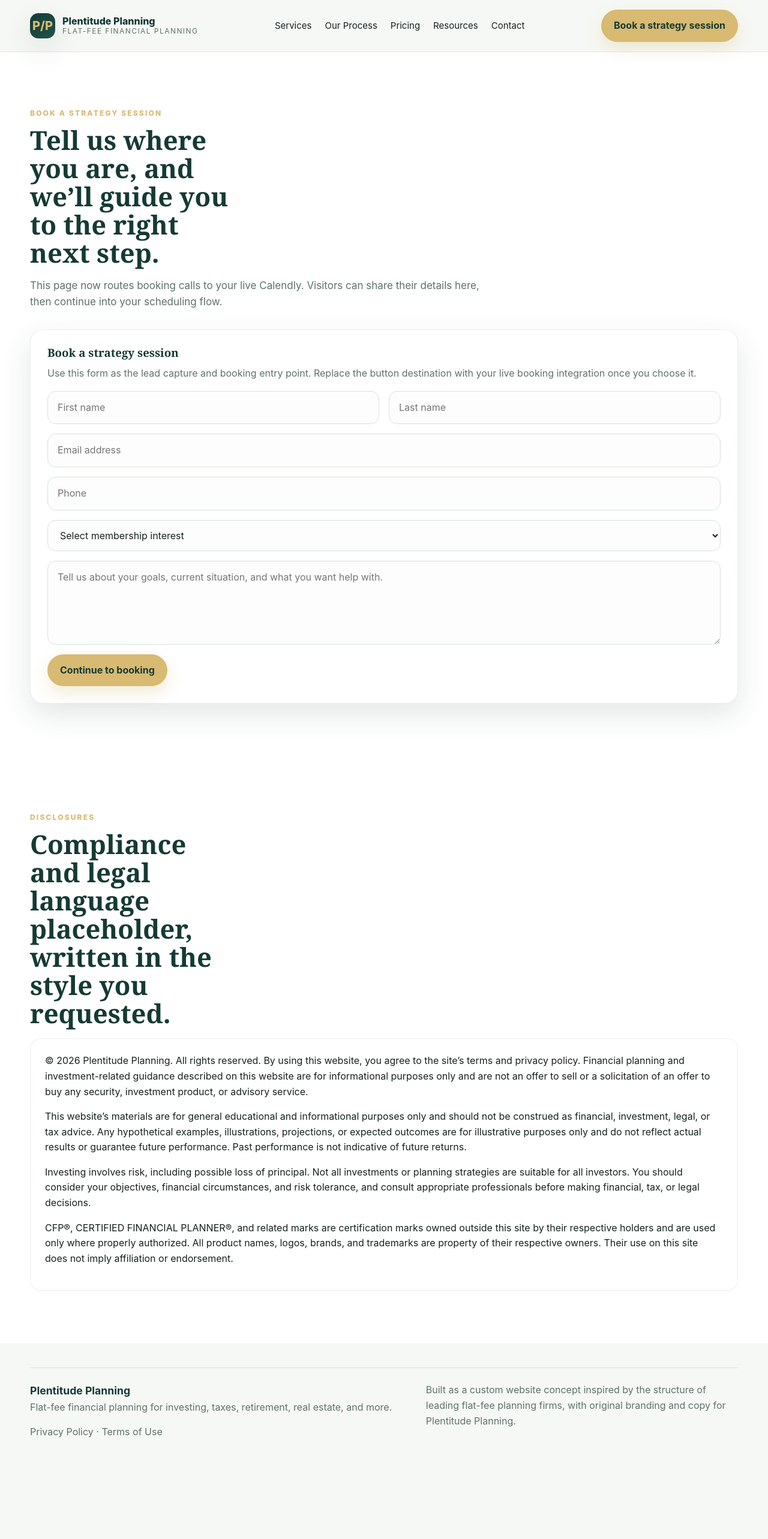
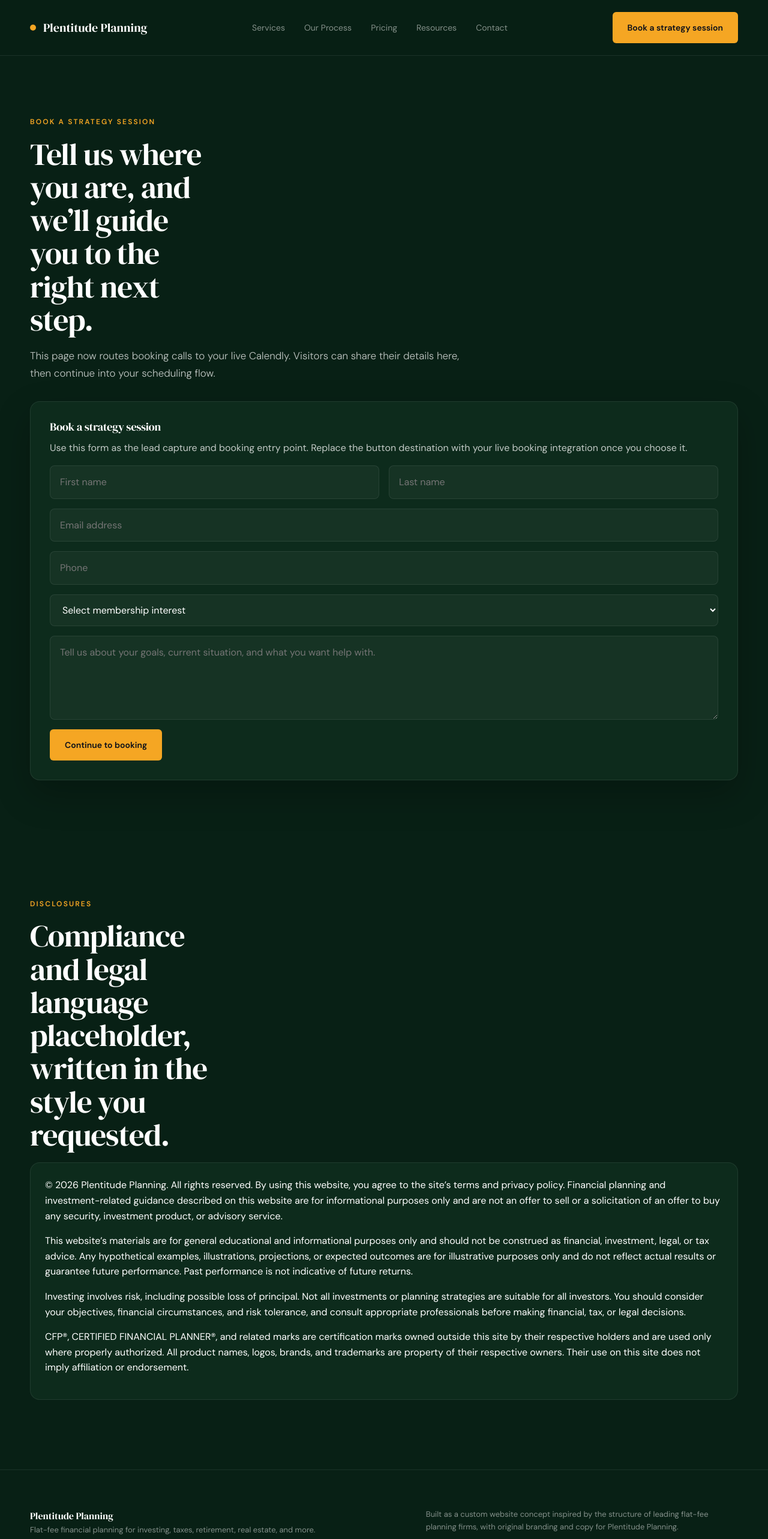
Before and after one commit to margohill2020-boop/PlentitudePlanning-Site, a Next.js app: page /contact in a window 1280 px wide. Shown: the top 2566 px of the page at 60% size. Before the commit the page ends 2477 px from the top, so only its background shows below. Built offline with nearby package versions, Linux system fonts and the light colour scheme.

Commit message:
Apply pricing mockup visual system to site

```diff
--- a/app/globals.css
+++ b/app/globals.css
@@ -1,16 +1,17 @@
 :root {
-  --forest: #153a34;
-  --pine: #1f544a;
-  --sage: #dfe9e4;
-  --mist: #f6f8f5;
-  --gold: #d8ba72;
-  --sand: #efe7d6;
-  --ink: #16211e;
-  --muted: #5f716b;
-  --line: #d8e2dc;
+  --bg: #082015;
+  --bg-card: #0d2b1c;
+  --bg-featured: #0f3322;
+  --bg-soft: #10281b;
+  --border: rgba(255,255,255,0.08);
+  --border-strong: rgba(255,255,255,0.14);
+  --gold: #f5a623;
+  --gold-light: #ffb84d;
   --white: #ffffff;
-  --shadow: 0 18px 48px rgba(21, 58, 52, 0.12);
-  --radius: 22px;
+  --muted: rgba(255,255,255,0.5);
+  --muted-light: rgba(255,255,255,0.75);
+  --green: #4ade80;
+  --shadow: 0 24px 60px rgba(0,0,0,0.24);
   --max: 1180px;
 }
 
@@ -18,99 +19,100 @@
 html { scroll-behavior: smooth; }
 body {
   margin: 0;
-  font-family: Inter, ui-sans-serif, system-ui, -apple-system, BlinkMacSystemFont, "Segoe UI", sans-serif;
-  color: var(--ink);
-  background: var(--mist);
+  font-family: 'DM Sans', ui-sans-serif, system-ui, sans-serif;
+  color: var(--white);
+  background: var(--bg);
   line-height: 1.6;
 }
 
 a { color: inherit; text-decoration: none; }
 h1, h2, h3, h4 {
   margin: 0 0 12px;
-  font-family: Georgia, "Times New Roman", serif;
+  font-family: 'DM Serif Display', Georgia, serif;
   line-height: 1.08;
-  color: var(--forest);
+  color: var(--white);
+  font-weight: 400;
+  letter-spacing: -0.02em;
 }
 p { margin: 0 0 16px; }
 img { max-width: 100%; height: auto; }
 
 .container { width: min(var(--max), calc(100% - 40px)); margin: 0 auto; }
-.section { padding: 88px 0; }
-.sectionWhite { background: var(--white); }
-.sectionForest { background: var(--forest); color: rgba(255,255,255,0.88); }
-.sectionForest h2, .sectionForest h3 { color: var(--white); }
+.section { padding: 96px 0; }
+.sectionWhite, .sectionForest { background: transparent; color: var(--white); }
 .sectionLabel {
   color: var(--gold);
   text-transform: uppercase;
   letter-spacing: 0.18em;
   font-size: 12px;
-  font-weight: 800;
-  margin-bottom: 12px;
+  font-weight: 600;
+  margin-bottom: 16px;
   display: inline-block;
 }
 .sectionHeading {
-  font-size: clamp(2rem, 3.4vw, 3.4rem);
-  max-width: 14ch;
+  font-size: clamp(2.4rem, 4vw, 4.5rem);
+  max-width: 12ch;
   margin-bottom: 18px;
 }
 .sectionIntro {
-  max-width: 70ch;
-  color: var(--muted);
+  max-width: 62ch;
+  color: var(--muted-light);
   font-size: 17px;
+  line-height: 1.7;
+  font-weight: 300;
 }
-.sectionForest .sectionIntro { color: rgba(255,255,255,0.78); }
 
 .btn {
   display: inline-flex;
   align-items: center;
   justify-content: center;
-  border-radius: 999px;
-  padding: 13px 20px;
+  border-radius: 6px;
+  padding: 14px 24px;
   text-decoration: none;
-  font-weight: 700;
+  font-weight: 600;
   border: 1px solid transparent;
   transition: 180ms ease;
   cursor: pointer;
+  font-size: 14px;
 }
 .btn:hover { transform: translateY(-1px); }
 .btnPrimary {
   background: var(--gold);
-  color: var(--forest);
-  box-shadow: 0 12px 28px rgba(216, 186, 114, 0.28);
+  color: #0a0e1a;
 }
 .btnSecondary {
   background: transparent;
   color: var(--white);
-  border-color: rgba(255,255,255,0.32);
+  border-color: var(--border);
 }
 .btnOutline {
-  background: var(--white);
-  color: var(--forest);
-  border-color: rgba(21, 58, 52, 0.12);
+  background: transparent;
+  color: var(--white);
+  border-color: var(--border);
 }
 .card {
-  background: var(--white);
-  border-radius: var(--radius);
+  background: var(--bg-card);
+  border-radius: 16px;
   box-shadow: var(--shadow);
-  border: 1px solid rgba(21, 58, 52, 0.08);
-  padding: 28px;
+  border: 1px solid var(--border);
+  padding: 32px;
 }
-.card p, .card li { color: var(--muted); }
+.card p, .card li { color: var(--muted-light); }
 
 .nav {
   position: sticky;
   top: 0;
   z-index: 30;
-  background: rgba(246, 248, 245, 0.92);
-  backdrop-filter: blur(10px);
-  border-bottom: 1px solid rgba(21, 58, 52, 0.08);
+  background: rgba(8,32,21,0.95);
+  backdrop-filter: blur(12px);
+  border-bottom: 1px solid var(--border);
 }
 .navInner {
   display: flex;
   align-items: center;
   justify-content: space-between;
   gap: 20px;
-  padding: 16px 0;
+  padding: 20px 0;
 }
 .brandWrap {
   display: flex;
@@ -118,190 +120,286 @@ img { max-width: 100%; height: auto; }
   gap: 12px;
 }
 .brandMark {
-  width: 42px;
-  height: 42px;
-  border-radius: 14px;
-  background: linear-gradient(135deg, var(--forest), var(--pine));
-  color: var(--gold);
-  display: inline-flex;
-  align-items: center;
-  justify-content: center;
+  width: 10px;
+  height: 10px;
+  border-radius: 50%;
+  background: var(--gold);
+  color: transparent;
+  box-shadow: none;
+}
+.brandText { display: flex; flex-direction: column; line-height: 1.1; }
+.brandName {
+  font-family: 'DM Serif Display', Georgia, serif;
   font-size: 20px;
-  font-weight: 800;
-  box-shadow: var(--shadow);
+  color: var(--white);
 }
-.brandText {
-  display: flex;
-  flex-direction: column;
-  line-height: 1.1;
-}
-.brandName { font-weight: 800; color: var(--forest); }
 .brandSub {
-  font-size: 12px;
-  color: var(--muted);
-  text-transform: uppercase;
-  letter-spacing: 0.12em;
+  display: none;
 }
 .navLinks {
   display: flex;
-  gap: 22px;
+  gap: 32px;
   flex-wrap: wrap;
-  font-size: 15px;
+  font-size: 14px;
 }
+.navLinks a { color: var(--muted); }
+.navLinks a:hover { color: var(--white); }
 
-.hero { padding: 44px 0 28px; }
-.heroPanel {
-  display: grid;
-  grid-template-columns: 1.08fr 0.92fr;
-  background: radial-gradient(circle at top left, rgba(216,186,114,0.18), transparent 28%), linear-gradient(135deg, #12312c, #234f45);
-  color: var(--white);
-  border-radius: 28px;
-  overflow: hidden;
-  box-shadow: var(--shadow);
+.hero { text-align: center; padding: 110px 0 90px; position: relative; overflow: hidden; }
+.hero::before {
+  content: '';
+  position: absolute;
+  top: -100px;
+  left: 50%;
+  transform: translateX(-50%);
+  width: 600px;
+  height: 400px;
+  background: radial-gradient(ellipse, rgba(74,222,128,0.07) 0%, transparent 70%);
+  pointer-events: none;
 }
-.heroPanelSimple {
-  grid-template-columns: 1fr;
-  background: linear-gradient(180deg, #0f1715, #172622);
+.heroPanel, .heroPanelSimple {
+  display: block;
+  background: transparent;
+  box-shadow: none;
+  border-radius: 0;
 }
-.heroCopy { padding: 58px 48px; }
-.heroCopyWide {
+.heroCopy, .heroCopyWide {
   max-width: 760px;
-  padding: 72px 56px;
+  padding: 0;
+  margin: 0 auto;
 }
 .eyebrow {
-  display: inline-block;
-  margin-bottom: 14px;
-  color: #efda9f;
-  font-weight: 800;
+  display: inline-flex;
+  align-items: center;
+  gap: 8px;
   font-size: 12px;
+  font-weight: 500;
+  letter-spacing: 0.18em;
   text-transform: uppercase;
-  letter-spacing: 0.18em;
+  color: var(--gold);
+  margin-bottom: 24px;
+  border: 1px solid rgba(245,166,35,0.3);
+  padding: 6px 16px;
+  border-radius: 20px;
 }
 .hero h1 {
-  font-size: clamp(2.5rem, 5vw, 4.8rem);
-  color: var(--white);
-  max-width: 10.5ch;
-  margin-bottom: 18px;
+  font-size: clamp(42px, 6vw, 72px);
+  max-width: 11ch;
+  margin: 0 auto 24px;
 }
 .hero p {
-  color: rgba(255,255,255,0.85);
-  max-width: 62ch;
+  color: var(--muted-light);
+  max-width: 560px;
   font-size: 17px;
+  line-height: 1.7;
+  font-weight: 300;
+  margin: 0 auto 40px;
 }
 .heroActions {
   display: flex;
   gap: 14px;
   flex-wrap: wrap;
-  margin-top: 28px;
-  margin-bottom: 26px;
+  justify-content: center;
+  margin-top: 0;
+  margin-bottom: 0;
 }
-.heroPoints {
+.heroPoints, .heroMedia, .heroFloatingCard, .heroCardOne, .heroCardTwo {
+  display: none;
+}
+
+.trustRow { margin: 0 auto 100px; position: relative; z-index: 2; }
+.trustGrid {
   display: grid;
   grid-template-columns: repeat(3, 1fr);
-  gap: 14px;
-}
-.heroPoint {
-  background: rgba(255,255,255,0.08);
-  border: 1px solid rgba(255,255,255,0.12);
-  border-radius: 16px;
-  padding: 16px;
-}
-.heroPoint strong { display: block; margin-bottom: 4px; }
-.heroPoint span { color: rgba(255,255,255,0.72); font-size: 14px; }
-.heroMedia {
-  min-height: 560px;
-  position: relative;
-  background: linear-gradient(to left, rgba(10, 21, 18, 0.10), rgba(10, 21, 18, 0.28)), url('https://images.unsplash.com/photo-1518458028785-8fbcd101ebb9?auto=format&fit=crop&w=1400&q=80') center/cover no-repeat;
-}
-.heroFloatingCard {
-  position: absolute;
-  max-width: 260px;
-  background: rgba(255,255,255,0.94);
-  color: var(--forest);
-  border-radius: 18px;
-  padding: 18px;
-  box-shadow: var(--shadow);
-}
-.heroFloatingCard strong { display: block; line-height: 1.35; }
-.heroCardOne { top: 42px; right: 28px; }
-.heroCardTwo { bottom: 34px; left: 28px; }
-
-.trustRow { margin-top: -26px; position: relative; z-index: 2; }
-.trustGrid {
-  display: grid;
-  grid-template-columns: repeat(4, 1fr);
-  gap: 18px;
+  gap: 1px;
+  background: var(--border);
+  border: 1px solid var(--border);
+  border-radius: 12px;
+  overflow: hidden;
+  max-width: 900px;
+  margin: 0 auto;
 }
 .trustGridSimple .trustCard {
-  padding: 18px 16px;
+  padding: 28px 24px;
 }
 .trustCard {
-  background: var(--white);
-  border-radius: 18px;
-  padding: 22px 18px;
-  box-shadow: var(--shadow);
-  border: 1px solid rgba(21, 58, 52, 0.06);
+  background: var(--bg-card);
+  border-radius: 0;
+  box-shadow: none;
+  border: none;
   text-align: center;
 }
-.trustCard strong { display: block; color: var(--forest); margin-bottom: 6px; }
-.trustCard span { color: var(--muted); font-size: 14px; }
+.trustCard strong {
+  display: block;
+  font-family: 'DM Serif Display', Georgia, serif;
+  font-size: 28px;
+  color: var(--gold);
+  margin-bottom: 6px;
+  font-weight: 400;
+}
+.trustCard span { color: var(--muted); font-size: 13px; }
 
 .grid3, .faqGrid, .processGrid, .servicesGrid {
   display: grid;
-  gap: 24px;
+  gap: 20px;
   margin-top: 34px;
 }
 .servicesGrid { grid-template-columns: repeat(3, 1fr); }
 .processGrid { grid-template-columns: repeat(3, 1fr); }
 .faqGrid { grid-template-columns: repeat(2, 1fr); }
 .grid3 { grid-template-columns: repeat(3, 1fr); }
-.splitIntro {
+.splitIntro, .proofPanel, .membershipPanel {
   display: grid;
   grid-template-columns: 1fr 0.9fr;
-  gap: 24px;
-  align-items: end;
+  gap: 28px;
+  align-items: start;
 }
 .serviceCard {
   position: relative;
   overflow: hidden;
 }
-.serviceIcon {
-  width: 42px;
-  height: 42px;
-  border-radius: 14px;
+.serviceIcon { display: none; }
+.whyGrid {
+  display: grid;
+  grid-template-columns: repeat(3, 1fr);
+  gap: 20px;
+  margin-top: 34px;
+}
+.whyCard {
+  background: var(--bg-card);
+  border: 1px solid var(--border);
+  border-radius: 16px;
+  padding: 28px;
+}
+.whyNumber {
+  width: 38px;
+  height: 38px;
+  border-radius: 50%;
   display: inline-flex;
   align-items: center;
   justify-content: center;
-  background: var(--sand);
-  color: var(--pine);
-  font-size: 28px;
-  margin-bottom: 18px;
+  background: rgba(245,166,35,0.12);
+  color: var(--gold);
+  font-weight: 700;
+  margin-bottom: 14px;
 }
-.proofPanel {
+.processStep {
+  background: var(--bg-card);
+  border-radius: 16px;
+  padding: 28px;
+  border: 1px solid var(--border);
+}
+.processStep span {
+  color: var(--gold);
+  font-size: 12px;
+  font-weight: 600;
+  text-transform: uppercase;
+  letter-spacing: 0.12em;
+}
+.pricingDarkSection {
+  background: transparent;
+  color: var(--white);
+}
+.pricingDarkSection .sectionLabel,
+.pricingDarkSection .sectionHeading,
+.pricingDarkSection .sectionIntro { color: var(--white); }
+.pricingHeading { max-width: none; text-align: center; }
+.pricingIntro { color: var(--muted-light); text-align: center; margin: 0 auto; }
+.pricingGrid {
   display: grid;
-  grid-template-columns: 1.05fr 0.95fr;
-  gap: 28px;
+  grid-template-columns: repeat(3, 1fr);
+  gap: 20px;
   align-items: start;
+  margin-top: 44px;
 }
-.proofStats {
+.pricingCardDark {
+  background: var(--bg-card);
+  border: 1px solid var(--border);
+  border-radius: 16px;
+  padding: 36px 32px;
+  position: relative;
+  transition: transform 0.25s, border-color 0.25s;
+  box-shadow: none;
+}
+.pricingCardDark:nth-child(2) {
+  background: var(--bg-featured);
+  border-color: rgba(245,166,35,0.4);
+  transform: translateY(-8px);
+}
+.pricingCardDark:hover { transform: translateY(-4px); border-color: var(--border-strong); }
+.pricingCardDark:nth-child(2):hover { transform: translateY(-12px); }
+.priceTag {
+  display: inline-block;
+  border-radius: 999px;
+  padding: 6px 12px;
+  background: transparent;
+  color: var(--muted);
+  text-transform: uppercase;
+  letter-spacing: 0.12em;
+  font-size: 12px;
+  font-weight: 600;
+  margin-bottom: 16px;
+  border: 1px solid var(--border);
+}
+.price {
+  font-family: 'DM Serif Display', Georgia, serif;
+  font-size: 52px;
+  font-weight: 400;
+  color: var(--white);
+  line-height: 1;
+  margin-bottom: 4px;
+}
+.small { color: var(--muted); font-size: 13px; }
+.renewalLine {
+  font-size: 13px;
+  color: var(--muted);
+  margin-bottom: 28px;
+  padding-bottom: 24px;
+  border-bottom: 1px solid var(--border);
+}
+.featureList { padding-left: 0; list-style: none; color: var(--muted-light); margin-bottom: 32px; }
+.featureList li {
+  display: flex;
+  align-items: flex-start;
+  gap: 12px;
+  font-size: 14px;
+  color: var(--muted-light);
+  padding: 9px 0;
+  border-bottom: 1px solid var(--border);
+  line-height: 1.5;
+  font-weight: 300;
+}
+.featureList li::before {
+  content: '✓';
+  color: var(--green);
+  font-size: 11px;
+  width: 18px;
+  height: 18px;
+  min-width: 18px;
+  border-radius: 50%;
+  background: rgba(34,197,94,0.15);
+  border: 1px solid rgba(34,197,94,0.3);
+  display: inline-flex;
+  align-items: center;
+  justify-content: center;
+  margin-top: 1px;
+}
+.proofStats, .membershipMiniGrid {
   display: grid;
   gap: 18px;
 }
-.proofStat {
-  background: var(--white);
-  border-radius: 18px;
-  padding: 22px;
-  border: 1px solid rgba(21, 58, 52, 0.08);
-  box-shadow: var(--shadow);
+.proofStat, .miniTier {
+  background: var(--bg-card);
+  border-radius: 16px;
+  padding: 24px;
+  border: 1px solid var(--border);
+  box-shadow: none;
 }
-.proofStat strong {
+.proofStat strong, .miniTier strong {
   display: block;
   margin-bottom: 6px;
-  font-size: 1.2rem;
-  color: var(--forest);
-}
-.testimonialCard {
-  min-height: 240px;
+  font-size: 1.15rem;
+  color: var(--white);
 }
 .quoteMark {
   font-size: 3rem;
@@ -309,128 +407,22 @@ img { max-width: 100%; height: auto; }
   line-height: 1;
   margin-bottom: 6px;
 }
-.membershipPanel {
-  background: linear-gradient(180deg, rgba(239,231,214,0.62), rgba(255,255,255,0.85));
-  border-radius: 26px;
-  padding: 34px;
-  border: 1px solid rgba(21, 58, 52, 0.08);
-  box-shadow: var(--shadow);
+.membershipPanel, .ctaPanel {
+  background: transparent;
+  border-radius: 0;
+  padding: 0;
+  box-shadow: none;
   display: grid;
-  grid-template-columns: 1fr 0.9fr;
+  grid-template-columns: 1.1fr 0.9fr;
   gap: 24px;
+  align-items: start;
 }
-.membershipMiniGrid {
-  display: grid;
-  gap: 16px;
-}
-.miniTier {
-  background: var(--white);
-  border-radius: 18px;
-  padding: 20px;
-  border: 1px solid rgba(21, 58, 52, 0.08);
-}
-.miniTier strong, .miniTier span, .miniTier small {
-  display: block;
-}
-.miniTier span {
-  color: var(--forest);
-  font-size: 1.3rem;
-  font-weight: 700;
-  margin-top: 6px;
-}
-.miniTier small { color: var(--muted); margin-top: 4px; }
-
-.whyGrid {
-  display: grid;
-  grid-template-columns: repeat(4, 1fr);
-  gap: 20px;
-  margin-top: 34px;
-}
-.whyCard {
-  background: rgba(255,255,255,0.07);
-  border: 1px solid rgba(255,255,255,0.12);
-  border-radius: 18px;
+.ctaBox, .disclosure {
+  background: var(--bg-card);
+  border: 1px solid var(--border);
+  border-radius: 16px;
   padding: 24px;
 }
-.whyNumber {
-  width: 42px;
-  height: 42px;
-  border-radius: 999px;
-  display: inline-flex;
-  align-items: center;
-  justify-content: center;
-  background: rgba(216,186,114,0.16);
-  color: #f4dfaa;
-  font-weight: 800;
-  margin-bottom: 14px;
-}
-.processStep {
-  background: var(--sand);
-  border-radius: 20px;
-  padding: 28px;
-  border: 1px solid rgba(21, 58, 52, 0.06);
-}
-.processStep span {
-  color: var(--pine);
-  font-size: 13px;
-  font-weight: 800;
-  text-transform: uppercase;
-  letter-spacing: 0.12em;
-}
-.pricingGrid {
-  display: grid;
-  grid-template-columns: repeat(3, 1fr);
-  gap: 24px;
-  margin-top: 36px;
-}
-.priceTag {
-  display: inline-block;
-  border-radius: 999px;
-  padding: 7px 12px;
-  background: #f3ecd9;
-  color: var(--forest);
-  text-transform: uppercase;
-  letter-spacing: 0.08em;
-  font-size: 12px;
-  font-weight: 800;
-  margin-bottom: 14px;
-}
-.price { font-size: clamp(2rem, 4vw, 3rem); color: var(--forest); margin-bottom: 14px; }
-.small { color: var(--muted); font-size: 14px; }
-.featureList { padding-left: 18px; color: var(--muted); }
-.pricingDarkSection {
-  background: #0f1715;
-  color: rgba(255,255,255,0.86);
-}
-.pricingDarkSection .sectionLabel,
-.pricingDarkSection .sectionHeading,
-.pricingDarkSection .sectionIntro { color: var(--white); }
-.pricingHeading { max-width: none; }
-.pricingIntro { color: rgba(255,255,255,0.72); }
-.pricingGridClean { align-items: stretch; }
-.pricingCardDark {
-  background: linear-gradient(180deg, rgba(255,255,255,0.04), rgba(255,255,255,0.02));
-  border: 1px solid rgba(255,255,255,0.08);
-  border-radius: 24px;
-  padding: 30px;
-  box-shadow: 0 24px 60px rgba(0,0,0,0.24);
-}
-.pricingCardDark .price {
-  color: var(--white);
-}
-.pricingCardDark p,
-.pricingCardDark li,
-.pricingCardDark .small,
-.pricingCardDark .renewalLine {
-  color: rgba(255,255,255,0.72);
-}
-.featureListDark {
-  color: rgba(255,255,255,0.76);
-}
-.renewalLine {
-  margin-bottom: 14px;
-}
-.featureList li { margin-bottom: 10px; }
 .formGrid {
   display: grid;
   grid-template-columns: repeat(2, 1fr);
@@ -439,74 +431,46 @@ img { max-width: 100%; height: auto; }
 .input, .textarea, .select {
   width: 100%;
   padding: 14px 16px;
-  border-radius: 14px;
-  border: 1px solid var(--line);
-  background: #fcfdfc;
+  border-radius: 8px;
+  border: 1px solid var(--border);
+  background: rgba(255,255,255,0.04);
   font: inherit;
-  color: var(--ink);
+  color: var(--white);
 }
 .textarea { min-height: 140px; resize: vertical; }
 .full { grid-column: 1 / -1; }
-.ctaPanel {
-  background: linear-gradient(135deg, #173a34, #214f44);
-  border-radius: 28px;
-  padding: 44px;
-  color: var(--white);
-  box-shadow: var(--shadow);
-  display: grid;
-  grid-template-columns: 1.1fr 0.9fr;
-  gap: 24px;
-  align-items: center;
-}
-.ctaPanel h2 { color: var(--white); }
-.ctaBox {
-  background: rgba(255,255,255,0.08);
-  border: 1px solid rgba(255,255,255,0.12);
-  border-radius: 20px;
-  padding: 24px;
-}
 .footer {
   padding: 40px 0 60px;
   color: var(--muted);
-  font-size: 16px;
+  font-size: 13px;
+  border-top: 1px solid var(--border);
+  margin-top: 20px;
 }
 .footer strong {
-  font-size: 1.1rem;
-  color: var(--forest);
+  font-size: 1rem;
+  color: var(--white);
+  font-family: 'DM Serif Display', Georgia, serif;
+  font-weight: 400;
 }
 .footerGrid {
   display: grid;
   grid-template-columns: 1.1fr 0.9fr;
   gap: 24px;
-  border-top: 1px solid var(--line);
   padding-top: 24px;
-}
-.disclosure {
-  background: var(--white);
-  border-radius: 18px;
-  padding: 24px;
-  border: 1px solid rgba(21, 58, 52, 0.08);
 }
 
 @media (max-width: 1080px) {
-  .heroPanel, .ctaPanel, .servicesGrid, .whyGrid, .processGrid, .faqGrid, .trustGrid, .pricingGrid, .footerGrid, .formGrid, .splitIntro, .proofPanel, .membershipPanel {
+  .servicesGrid, .whyGrid, .processGrid, .faqGrid, .pricingGrid, .footerGrid, .formGrid, .splitIntro, .proofPanel, .membershipPanel, .ctaPanel {
     grid-template-columns: 1fr 1fr;
   }
-  .heroMedia { min-height: 380px; }
-  .heroPoints { grid-template-columns: 1fr; }
 }
 
 @media (max-width: 740px) {
   .navInner { flex-direction: column; align-items: flex-start; }
-  .heroPanel, .ctaPanel, .servicesGrid, .whyGrid, .processGrid, .faqGrid, .trustGrid, .pricingGrid, .footerGrid, .formGrid, .splitIntro, .proofPanel, .membershipPanel {
+  .servicesGrid, .whyGrid, .processGrid, .faqGrid, .pricingGrid, .footerGrid, .formGrid, .splitIntro, .proofPanel, .membershipPanel, .ctaPanel, .trustGrid {
     grid-template-columns: 1fr;
   }
-  .heroFloatingCard {
-    position: static;
-    max-width: none;
-    margin: 16px;
-  }
-  .heroCopy, .ctaPanel { padding: 30px 24px; }
-  .section { padding: 68px 0; }
-  .hero { padding-top: 24px; }
+  .section { padding: 72px 0; }
+  .hero { padding-top: 80px; }
+  .container { width: min(var(--max), calc(100% - 28px)); }
 }
--- a/app/layout.tsx
+++ b/app/layout.tsx
@@ -9,6 +9,11 @@ export const metadata: Metadata = {
 export default function RootLayout({ children }: { children: React.ReactNode }) {
   return (
     <html lang="en">
+      <head>
+        <link rel="preconnect" href="https://fonts.googleapis.com" />
+        <link rel="preconnect" href="https://fonts.gstatic.com" crossOrigin="" />
+        <link href="https://fonts.googleapis.com/css2?family=DM+Serif+Display:ital@0;1&family=DM+Sans:wght@300;400;500;600&display=swap" rel="stylesheet" />
+      </head>
       <body>{children}</body>
     </html>
   )
```
